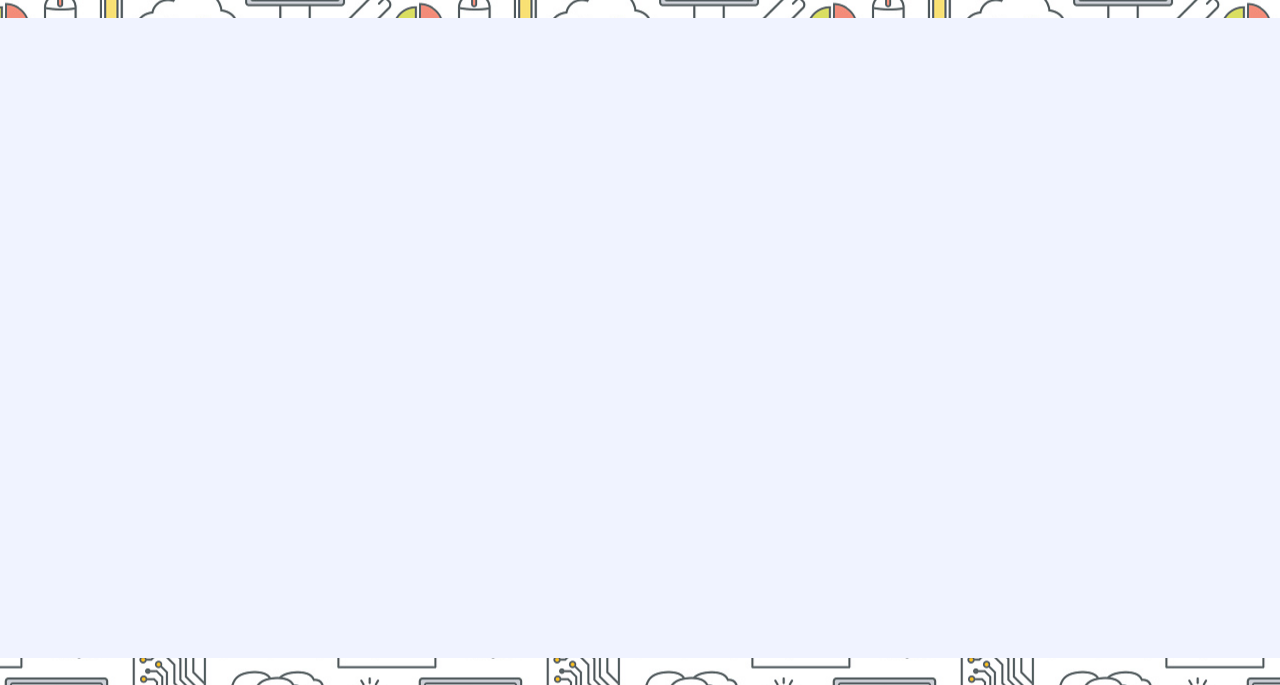
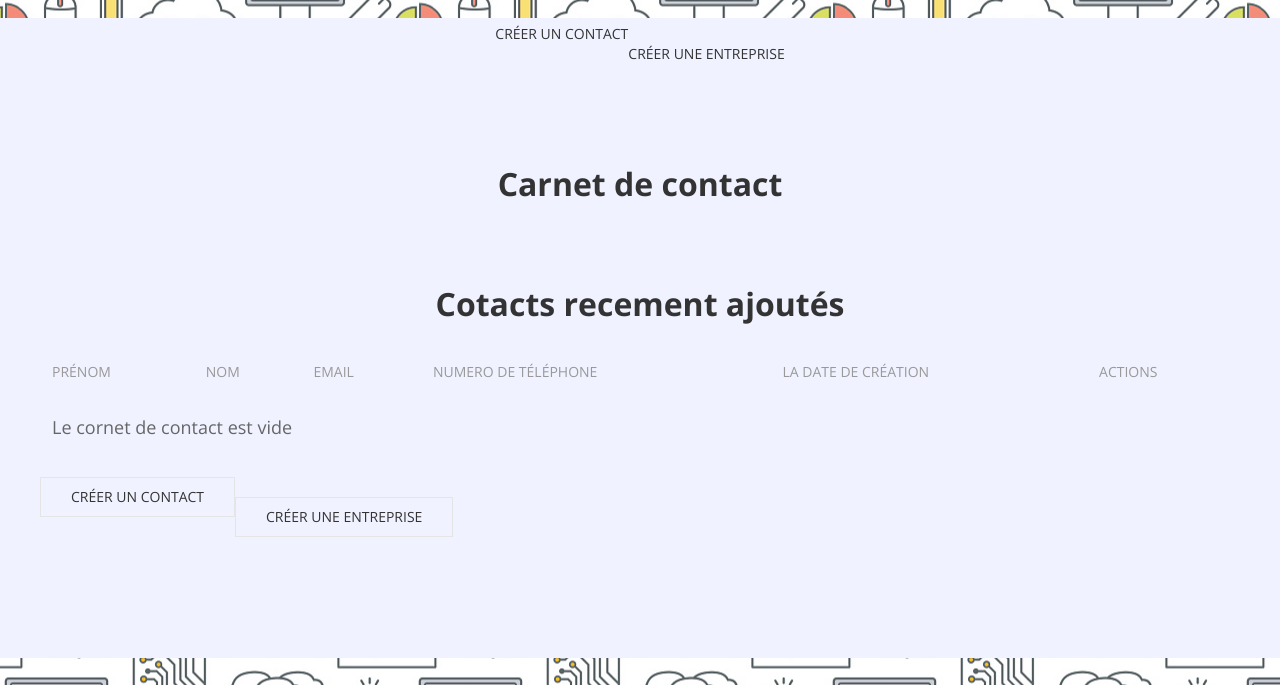
Before and after one commit to GordienkoM/CRMlight, a Symfony app: template templates/main/index.html.twig in a window 1280 px wide. Shown: the part 115-800 px from the top of the page. Run offline with Twig, Linux system fonts and the light colour scheme; the template is opened without the code that fills it, so the values that code supplies are empty; some libraries are stand-ins or nearby versions; some web fonts are replaced.

Commit message:
edit Dashboard

```diff
--- a/templates/main/index.html.twig
+++ b/templates/main/index.html.twig
@@ -4,4 +4,56 @@
 
 {% block body %}
 
+    <div class="uk-flex uk-flex-center">
+        <div class="uk-margin">
+            <a class="uk-button uk-button-text" href="{{ path('contact_new') }}">Créer un contact</a>
+        </div>
+        <div class="uk-margin">
+            <a class="uk-button uk-button-text" href="{{ path('company_new') }}">Créer une entreprise</a>
+        </div>
+    </div>
+
+    <h1 class="uk-text-center uk-padding">Carnet de contact</h1>
+
+    <h2 class="uk-text-center">Cotacts recement ajoutés</h2>
+
+    <table class="uk-table uk-margin">
+        <thead>
+            <tr>
+                <th>Prénom</th>
+                <th>Nom</th>
+                <th>Email</th>
+                <th>Numero de téléphone</th>
+                <th>La date de création</th>
+                <th>Actions</th>
+            </tr>
+        </thead>
+        <tbody>
+        {% for contact in contacts %}
+            <tr>
+                <td>{{ contact.firstname }}</td>
+                <td>{{ contact.lastname }}</td>
+                <td>{{ contact.email }}</td>
+                <td>{{ contact.phoneNumber }}</td>
+                <td>{{ contact.createdAt ? contact.createdAt|date('Y-m-d H:i:s') : '' }}</td>
+                <td>
+                    <a href="{{ path('contact_show', {'id': contact.id}) }}">Voir</a>
+                    <a href="{{ path('contact_edit', {'id': contact.id}) }}">Modifier</a>
+                </td>
+            </tr>
+        {% else %}
+            <tr>
+                <td colspan="6">Le cornet de contact est vide</td>
+            </tr>
+        {% endfor %}
+        </tbody>
+    </table>
+    <div class="uk-flex">
+        <div class="uk-margin">
+            <a class="uk-button uk-button-default uk-text-center" href="{{ path('contact_new') }}">Créer un contact</a>
+        </div>
+        <div class="uk-margin">
+            <a class="uk-button uk-button-default uk-text-center" href="{{ path('company_new') }}">Créer une entreprise</a>
+        </div>
+    </div>
 {% endblock %}
```
Also changed, not shown: src/Controller/MainController.php (+7 -2 lines).
